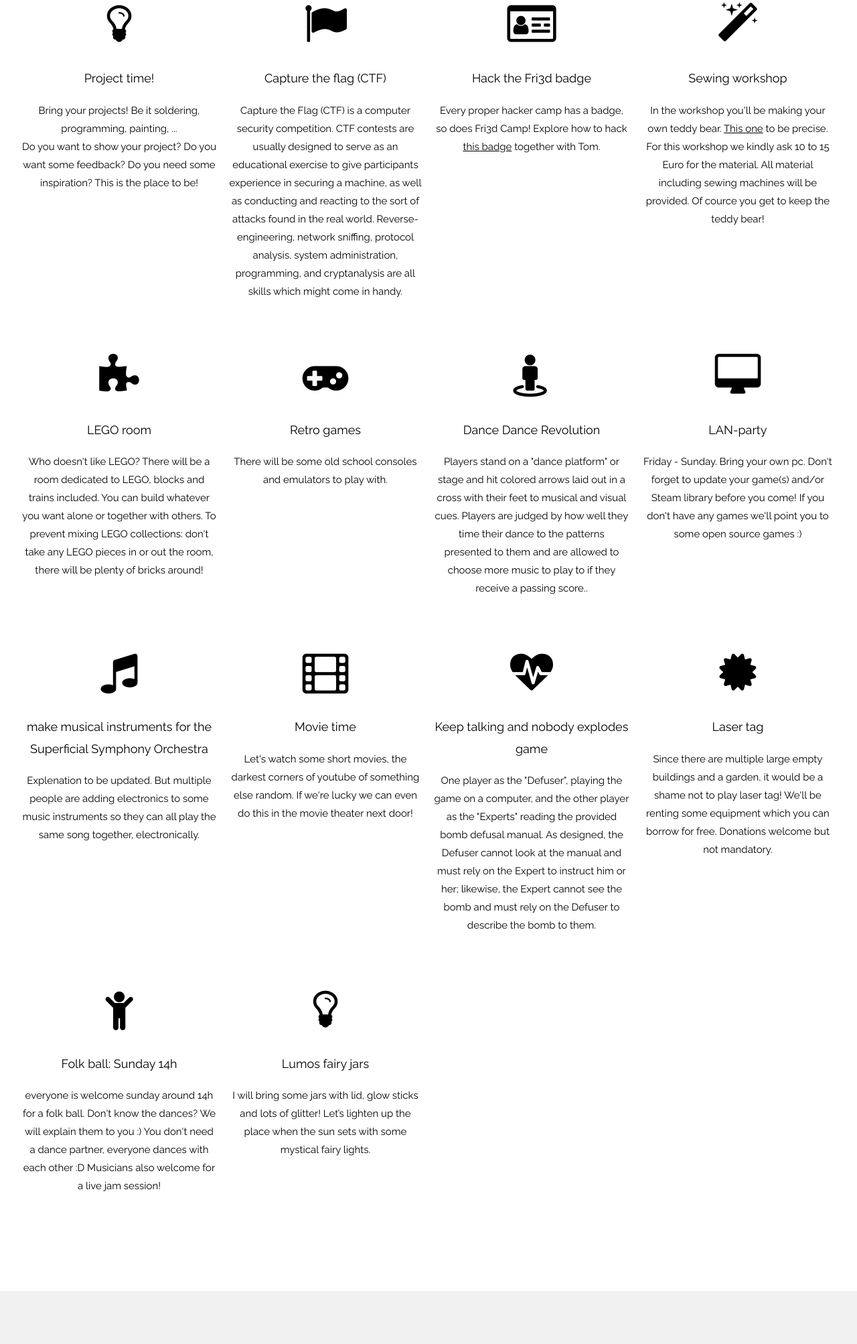
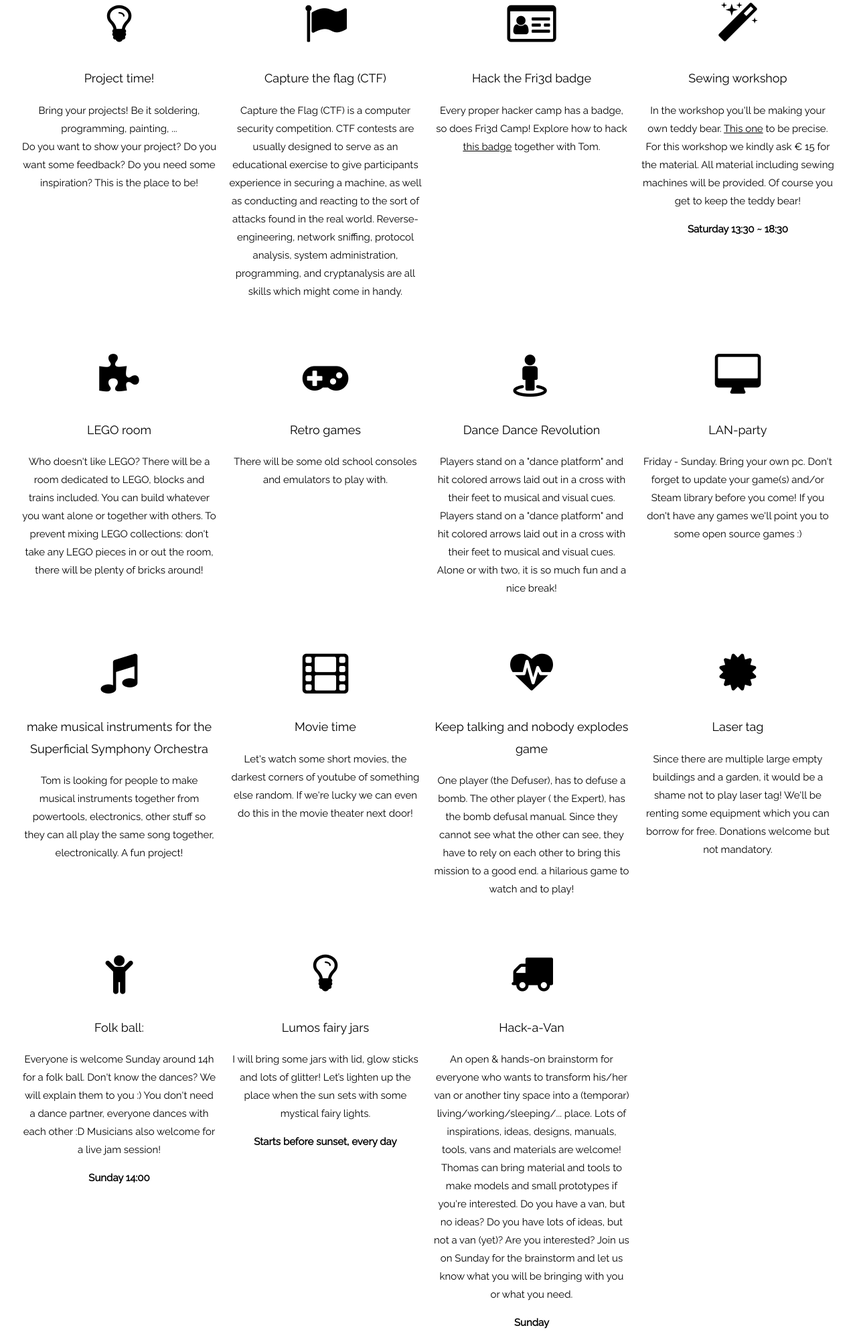
Before and after one commit to belbassy/kortrijk.hackerspaces.be, a plain HTML site: page index.html in a window 1280 px wide. Shown: the part 1157-3163 px from the top of the page at 67% size. Drawn offline with nearby package versions, Linux system fonts and the light colour scheme; some packages are replaced by stand-ins of ours.

Commit message:
added workshops, fixed typos and stuff

```diff
--- a/index.html
+++ b/index.html
@@ -101,7 +101,8 @@ body, html {
     <div class="w3-quarter">
       <i class="fa fa-magic w3-margin-bottom w3-jumbo"></i>
       <p class="w3-large">Sewing workshop</p>
-      <p>In the workshop you'll be making your own teddy bear. <a href="sewing-workshop.jpg">This one</a> to be precise. For this workshop we kindly ask 10 to 15 Euro for the material. All material including sewing machines will be provided. Of cource you get to keep the teddy bear!</p>
+      <p>In the workshop you'll be making your own teddy bear. <a href="sewing-workshop.jpg">This one</a> to be precise. For this workshop we kindly ask &euro; 15 for the material. All material including sewing machines will be provided. Of course you get to keep the teddy bear!</p>
+      <p><strong>Saturday 13:30 ~ 18:30</strong></p>
     </div>
   </div>
   <div class="w3-row-padding w3-center" style="margin-top:64px">
@@ -118,7 +119,7 @@ body, html {
     <div class="w3-quarter">
       <i class="fa fa-street-view w3-margin-bottom w3-jumbo"></i>
       <p class="w3-large">Dance Dance Revolution</p>
-      <p>Players stand on a "dance platform" or stage and hit colored arrows laid out in a cross with their feet to musical and visual cues. Players are judged by how well they time their dance to the patterns presented to them and are allowed to choose more music to play to if they receive a passing score..</p>
+      <p>Players stand on a "dance platform" and hit colored arrows laid out in a cross with their feet to musical and visual cues. Players stand on a "dance platform" and hit colored arrows laid out in a cross with their feet to musical and visual cues. Alone or with two, it is so much fun and a nice break!</p>
     </div>
     <div class="w3-quarter">
       <i class="fa fa-desktop w3-margin-bottom w3-jumbo"></i>
@@ -130,7 +131,7 @@ body, html {
     <div class="w3-quarter">
       <i class="fa fa-music w3-margin-bottom w3-jumbo"></i>
       <p class="w3-large">make musical instruments for the Superficial Symphony Orchestra</p>
-      <p>Explenation to be updated. But multiple people are adding electronics to some music instruments so they can all play the same song together, electronically.</p>
+      <p>Tom is looking for people to make musical instruments together from powertools, electronics, other stuff so they can all play the same song together, electronically. A fun project!</p>
     </div>
     <div class="w3-quarter">
       <i class="fa fa-film w3-margin-bottom w3-jumbo"></i>
@@ -140,10 +141,7 @@ body, html {
     <div class="w3-quarter">
       <i class="fa fa-heartbeat w3-margin-bottom w3-jumbo"></i>
       <p class="w3-large">Keep talking and nobody explodes game</p>
-      <p>One player as the "Defuser", playing the game on a computer,
-      and the other player as the "Experts" reading the provided bomb defusal manual.
-      As designed, the Defuser cannot look at the manual and must rely on the Expert to instruct him or her; likewise,
-      the Expert cannot see the bomb and must rely on the Defuser to describe the bomb to them.</p>
+      <p>One player (the Defuser), has to defuse a bomb. The other player ( the Expert), has the bomb defusal manual. Since they cannot see what the other can see, they have to rely on each other to bring this mission to a good end. a hilarious game to watch and to play!</p>
     </div>
     <div class="w3-quarter">
       <i class="fa fa-certificate w3-margin-bottom w3-jumbo"></i>
@@ -154,13 +152,21 @@ body, html {
   <div class="w3-row-padding w3-center" style="margin-top:64px">
     <div class="w3-quarter">
       <i class="fa fa-child w3-margin-bottom w3-jumbo"></i>
-      <p class="w3-large">Folk ball: Sunday 14h</p>
-      <p>everyone is welcome sunday around 14h for a folk ball. Don't know the dances? We will explain them to you :) You don't need a dance partner, everyone dances with each other :D Musicians also welcome for a live jam session!</p>
+      <p class="w3-large">Folk ball:</p>
+      <p>Everyone is welcome Sunday around 14h for a folk ball. Don't know the dances? We will explain them to you :) You don't need a dance partner, everyone dances with each other :D Musicians also welcome for a live jam session!</p>
+      <p><strong>Sunday 14:00</strong></p>
     </div>
     <div class="w3-quarter">
       <i class="fa fa-lightbulb-o w3-margin-bottom w3-jumbo"></i>
       <p class="w3-large">Lumos fairy jars</p>
       <p>I will bring some jars with lid, glow sticks and lots of glitter! Let’s lighten up the place when the sun sets with some mystical fairy lights.</p>
+      <p><strong>Starts before sunset, every day</strong></p>
+    </div>
+    <div class="w3-quarter">
+      <i class="fa fa-truck w3-margin-bottom w3-jumbo"></i>
+      <p class="w3-large">Hack-a-Van</p>
+      <p>An open &amp; hands-on brainstorm for everyone who wants to transform his/her van or another tiny space into a (temporar) living/working/sleeping/... place. Lots of inspirations, ideas, designs, manuals, tools, vans and materials are welcome! Thomas can bring material and tools to make models and small prototypes if you're interested. Do you have a van, but no ideas? Do you have lots of ideas, but not a van (yet)? Are you interested? Join us on Sunday for the brainstorm and let us know what you will be bringing with you or what you need.</p>
+      <p><strong>Sunday</strong></p>
     </div>
   </div>
 </div>
@@ -183,7 +189,7 @@ body, html {
   <h3 class="w3-center">WHO ARE WE?</h3>
   <p class="w3-center w3-large">Just a bunch of people.</p>
     <p class="w3-center w3-large">
-        We are mostly a some members from different <a href="https://hackerspaces.be">hackerspaces</a> who in a very short time will make this an awesome hackathon!
+        We are mostly some members from different <a href="https://hackerspaces.be">hackerspaces</a> who in a very short time will make this an awesome hackathon!
     </p>
 </div>
 
@@ -239,7 +245,7 @@ body, html {
 <!-- Contact Section -->
 <div class="w3-container w3-light-grey" style="padding:128px 16px" id="contact">
   <h3 class="w3-center">CONTACT</h3>
-  <p class="w3-center w3-large">Lets get in touch. Send us a message:</p>
+  <p class="w3-center w3-large">Want to bring a project to work together on? Do a brainstorm, a game or a workshop? Do you need something or have a question?</p>
   <div class="w3-row-padding" style="margin-top:64px">
     <div class="w3-half">
       <p><i class="fa fa-map-marker fa-fw w3-xxlarge w3-margin-right"></i> Broelkaai 6 Kortrijk</p>
@@ -313,11 +319,6 @@ function w3_close() {
     mySidebar.style.display = "none";
 }
 </script>
-<script src="https://maps.googleapis.com/maps/api/js?key=AIzaSyAokyj_dSIq_9p02zJ6jhmc6OUIrHqk74c&callback=myMap"></script>
-<!--
-To use this code on your website, get a free API key from Google.
-Read more at: https://www.w3schools.com/graphics/google_maps_basic.asp
--->
-
+<script src="https://maps.googleapis.com/maps/api/js?key=AIzaSyAokyj_dSIq_9p02zJ6jhmc6OUIrHqk74c&amp;callback=myMap"></script>
 </body>
 </html>
```
